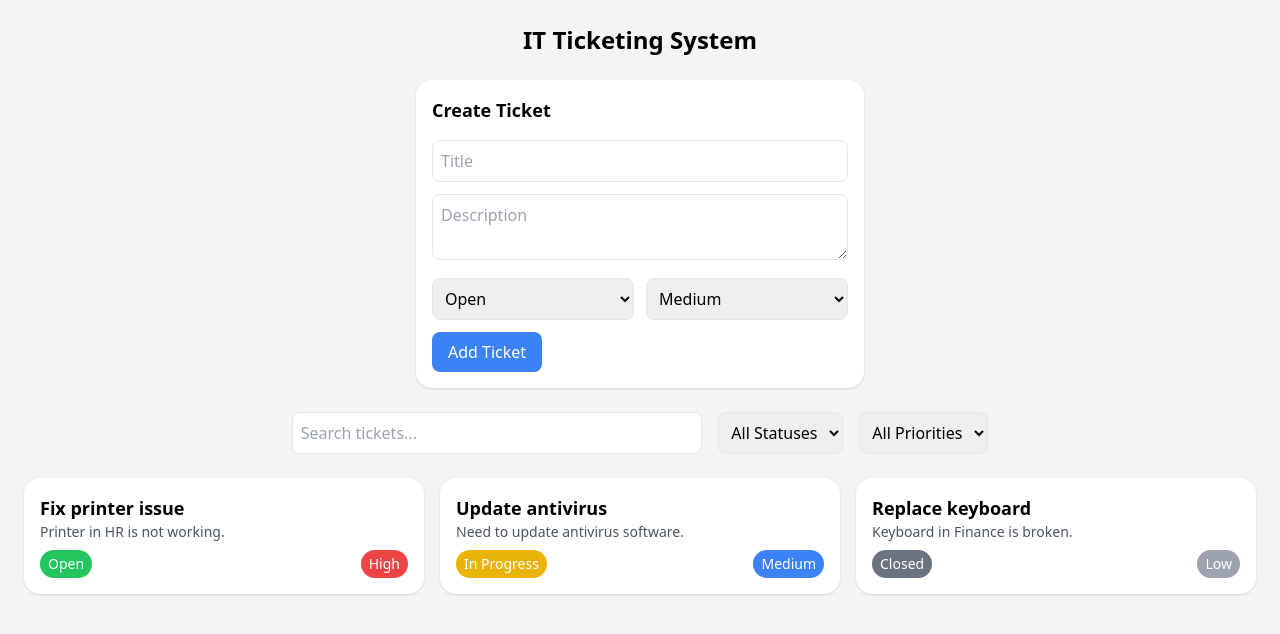
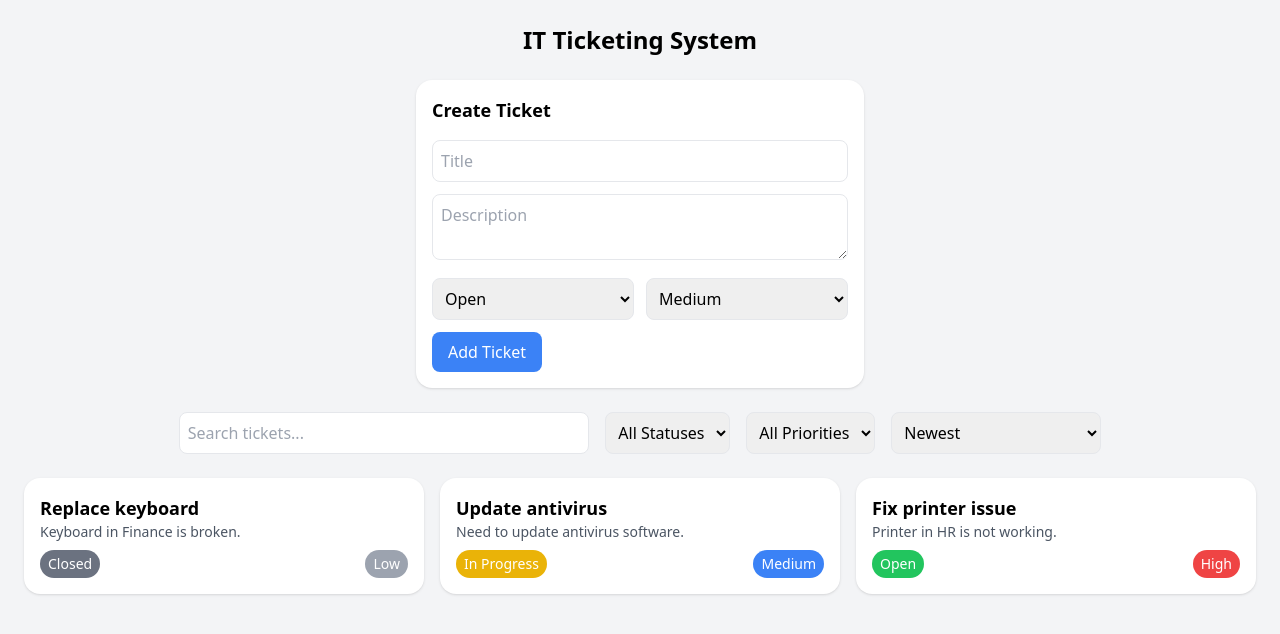
Before and after one commit to FarzeenFarooqui1/ticketing-system, a React (Create React App) app: page / in a window 1280 px wide. Shown: the top 634 px of the page. Built offline with nearby package versions, Linux system fonts and the light colour scheme.

Commit message:
Update App.js

```diff
--- a/src/App.js
+++ b/src/App.js
@@ -3,7 +3,7 @@ import TicketForm from './components/TicketForm';
 import TicketList from './components/TicketList';
 
 function App() {
-   const [tickets, setTickets] = useState([
+ const [tickets, setTickets] = useState([
     {
       id: 1,
       title: "Fix printer issue",
@@ -30,6 +30,7 @@ function App() {
   const [searchQuery, setSearchQuery] = useState("");
   const [filterStatus, setFilterStatus] = useState("All");
   const [filterPriority, setFilterPriority] = useState("All");
+  const [sortOption, setSortOption] = useState("Newest");
 
   // Add ticket from TicketForm
   const addTicket = (ticket) => {
@@ -37,7 +38,7 @@ function App() {
   };
 
   // Apply filters + search
-  const filteredTickets = tickets.filter((ticket) => {
+  let filteredTickets = tickets.filter((ticket) => {
     const matchesSearch =
       ticket.title.toLowerCase().includes(searchQuery.toLowerCase()) ||
       ticket.description.toLowerCase().includes(searchQuery.toLowerCase());
@@ -51,6 +52,27 @@ function App() {
     return matchesSearch && matchesStatus && matchesPriority;
   });
 
+  // Sorting logic
+  filteredTickets = filteredTickets.sort((a, b) => {
+    switch (sortOption) {
+      case "Newest":
+        return b.id - a.id;
+      case "Oldest":
+        return a.id - b.id;
+      case "PriorityHighLow":
+        const priorityOrderHL = { High: 3, Medium: 2, Low: 1 };
+        return priorityOrderHL[b.priority] - priorityOrderHL[a.priority];
+      case "PriorityLowHigh":
+        const priorityOrderLH = { High: 3, Medium: 2, Low: 1 };
+        return priorityOrderLH[a.priority] - priorityOrderLH[b.priority];
+      case "Status":
+        const statusOrder = { Open: 3, "In Progress": 2, Closed: 1 };
+        return statusOrder[b.status] - statusOrder[a.status];
+      default:
+        return 0;
+    }
+  });
+
   return (
     <div className="min-h-screen bg-gray-100 p-6">
       <h1 className="text-2xl font-bold mb-6 text-center">IT Ticketing System</h1>
@@ -58,7 +80,7 @@ function App() {
       {/* Form to add new ticket */}
       <TicketForm onAddTicket={addTicket} />
 
-      {/* Filters + Search */}
+      {/* Filters + Search + Sorting */}
       <div className="flex flex-col md:flex-row gap-4 mb-6 justify-center">
         <input
           type="text"
@@ -89,6 +111,18 @@ function App() {
           <option value="Medium">Medium</option>
           <option value="Low">Low</option>
         </select>
+
+        <select
+          value={sortOption}
+          onChange={(e) => setSortOption(e.target.value)}
+          className="p-2 border rounded-lg"
+        >
+          <option value="Newest">Newest</option>
+          <option value="Oldest">Oldest</option>
+          <option value="PriorityHighLow">Priority: High → Low</option>
+          <option value="PriorityLowHigh">Priority: Low → High</option>
+          <option value="Status">Status: Open → Closed</option>
+        </select>
       </div>
 
       {/* Ticket List */}
```
